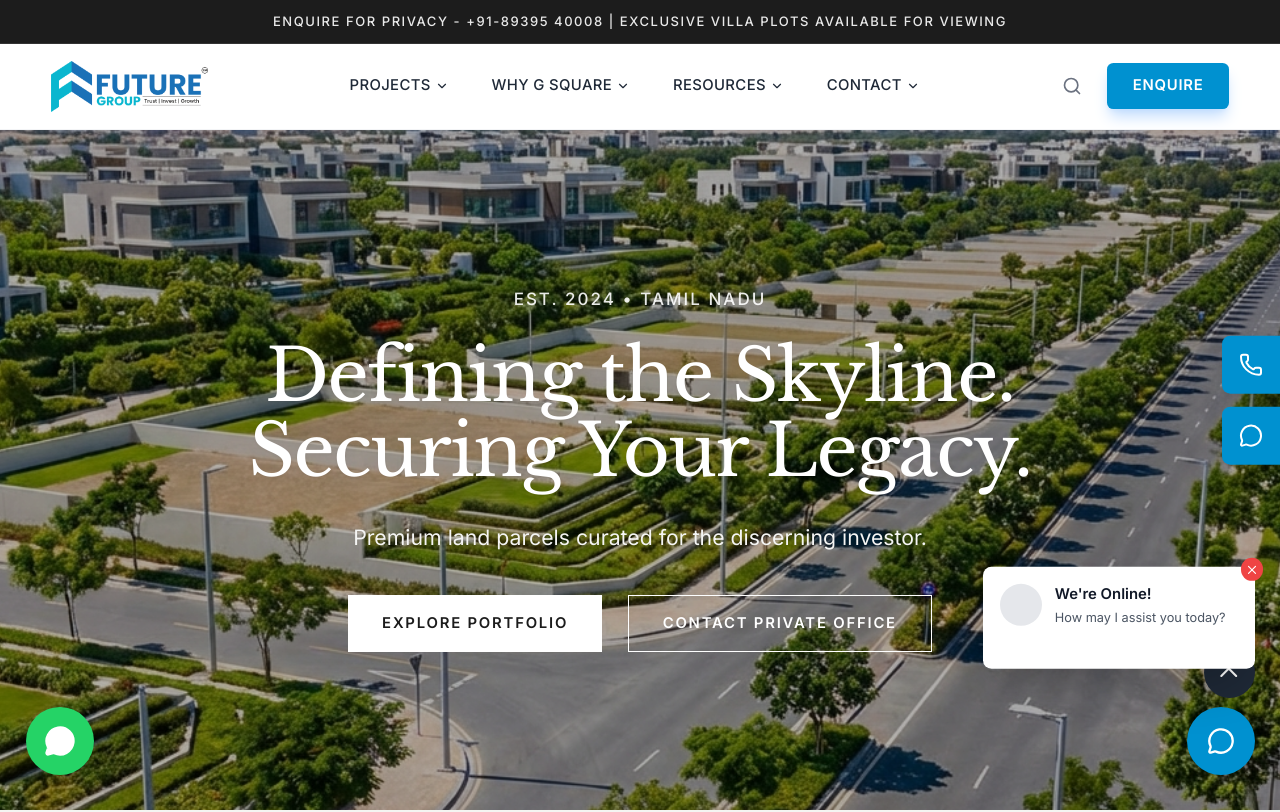
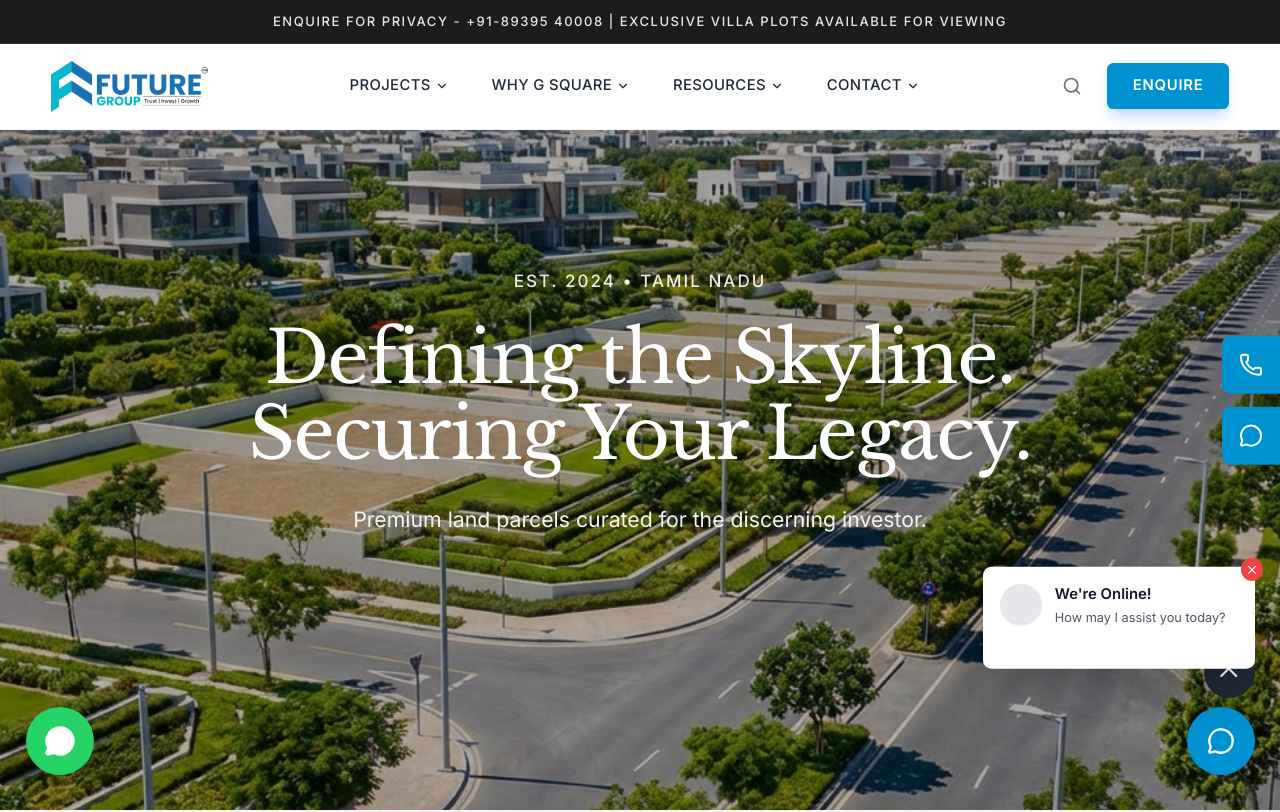
Before and after one commit to conqueror1996/Realestate, a React (Vite) app: page / in a window 1280 px wide. Shown: the top 812 px of the page. Built offline with nearby package versions, Linux system fonts and the light colour scheme.

Commit message:
Hero Update: Remove static buttons, position adBanner for dynamic content

```diff
--- a/src/components/Hero.tsx
+++ b/src/components/Hero.tsx
@@ -27,17 +27,8 @@
                     Premium land parcels curated for the discerning investor.
                 </p>
 
-                <div className="flex gap-6 animate-fade-up" style={{ animationDelay: '0.4s' }}>
-                    <button className="bg-white text-charcoal px-8 py-4 uppercase tracking-wide-caps text-xs md:text-sm font-semibold hover:bg-stone-200 transition-colors duration-500">
-                        Explore Portfolio
-                    </button>
-                    <button className="bg-transparent border border-white text-white px-8 py-4 uppercase tracking-wide-caps text-xs md:text-sm font-semibold hover:bg-white hover:text-charcoal transition-all duration-500">
-                        Contact Private Office
-                    </button>
-                </div>
-
-                {/* Dynamic Ad/Discount Container - Kept layout neutral */}
-                <div id="adBanner" className="absolute top-1/2 left-1/2 transform -translate-x-1/2 -translate-y-1/2 invisible"></div>
+                {/* Dynamic Ad/Discount Container - Placeholder for future updates */}
+                <div id="adBanner" className="mt-10 min-h-[50px] animate-fade-up" style={{ animationDelay: '0.4s' }}></div>
             </div>
         </section>
     );
```
